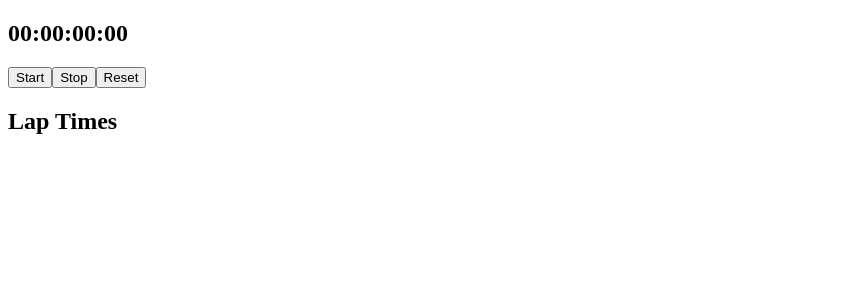
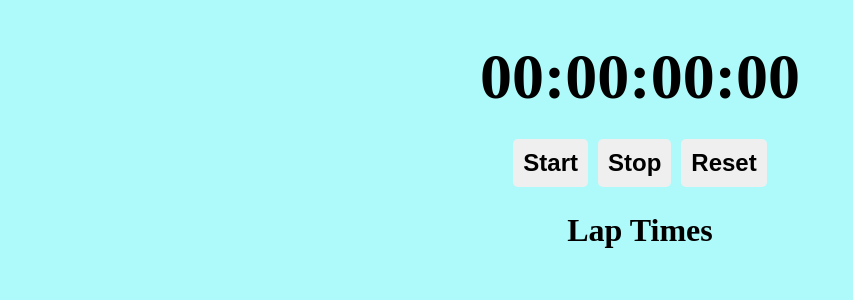
Before and after one commit to Shopify/eng-intern-assessment-react, a React app: page / in a window 1280 px wide. Shown: the top 300 px of the page, without its empty margins (0-853 px from the left). Built offline with nearby package versions, Linux system fonts and the light colour scheme.

Commit message:
Styling updated

```diff
--- /dev/null
+++ b/src/App.css
@@ -0,0 +1,74 @@
+/* Reset default margin and padding */
+body,
+h1,
+h2,
+ul,
+li {
+  margin: 0;
+  padding: 0;
+}
+body {
+  background-color: rgb(174, 250, 250);
+}
+
+/* Basic styling for the StopWatch container */
+div {
+  text-align: center;
+  margin: 20px;
+}
+
+/* Styling for the StopWatch display */
+h1 {
+  font-size: 4em;
+  margin-bottom: 20px;
+  margin-top: 40px;
+}
+
+/* Styling for the Stopwatch control buttons */
+button {
+  font-size: 1.5em;
+  font-weight: bold;
+  margin: 5px;
+  padding: 10px;
+  cursor: pointer;
+  border: none;
+  border-radius: 5px;
+}
+
+button:hover {
+  background-color: rgb(0, 0, 0);
+  color: #fff;
+}
+
+/* Styling for Lap Times */
+h2 {
+  font-size: 2em;
+  margin-top: 20px;
+}
+
+ul {
+  list-style-type: none;
+  padding: 0;
+}
+
+li {
+  font-size: 1.5em; /* Adjust the font size */
+  font-weight: bold;
+  margin: 8px 0; /* Adjust the margin */
+  padding: 8px;
+  border: 4px solid #ddd;
+  background-color: #f9f9f9;
+  display: flex;
+  justify-content: center;
+  align-items: center;
+}
+
+li span {
+  font-weight: bold;
+  margin-right: 8px;
+}
+
+li div {
+  flex-grow: 1;
+  text-align: center;
+}
--- a/src/App.tsx
+++ b/src/App.tsx
@@ -1,5 +1,6 @@
 import React from "react";
 import StopWatch from "./StopWatch";
+import "./App.css";
 
 export default function App() {
   return (
--- a/src/StopWatchButton.tsx
+++ b/src/StopWatchButton.tsx
@@ -1,5 +1,4 @@
 import React from "react";
-
 interface StopwatchButtonProps {
   onClick: () => void;
   label: string;
```
Also changed, not shown: 1 other file (tests, documents, lock files or other folders).
